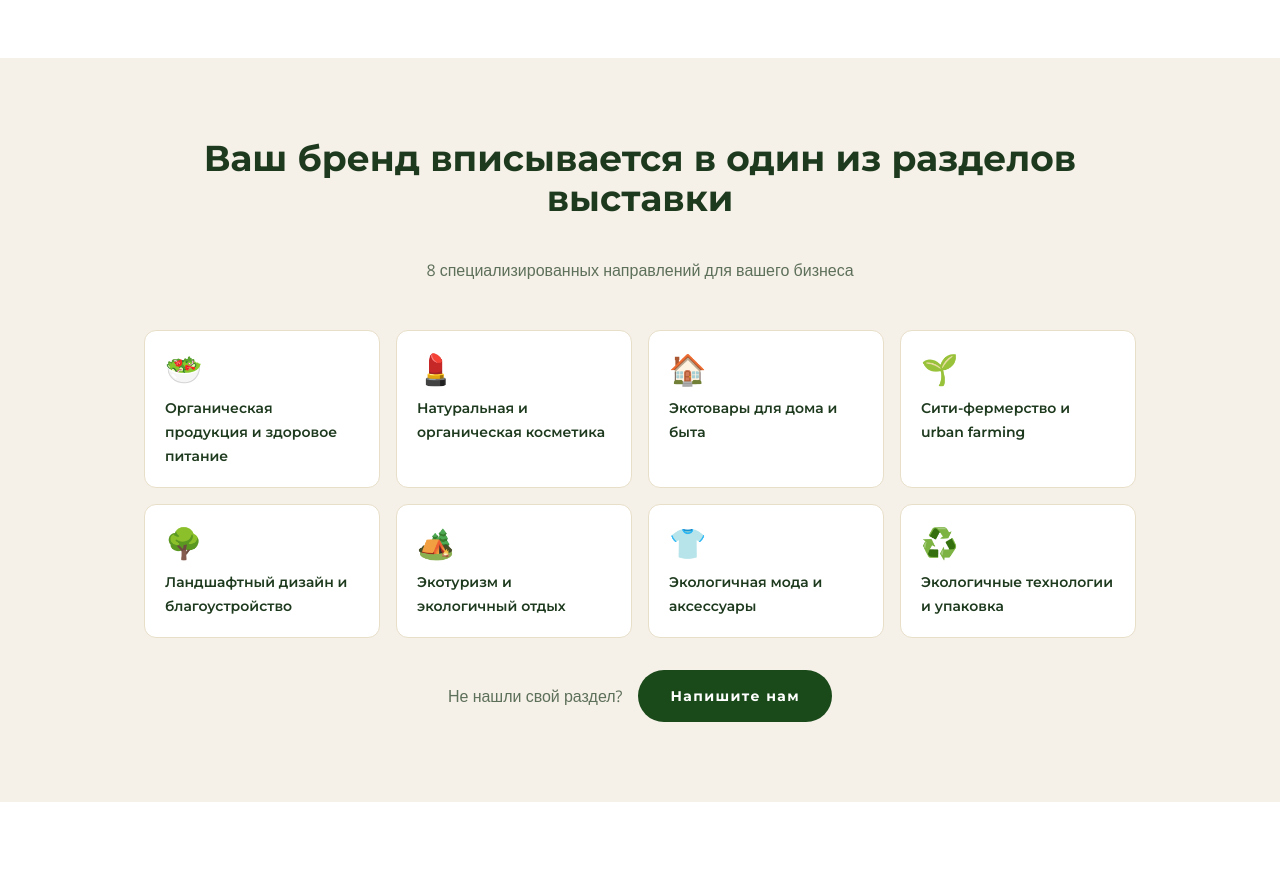
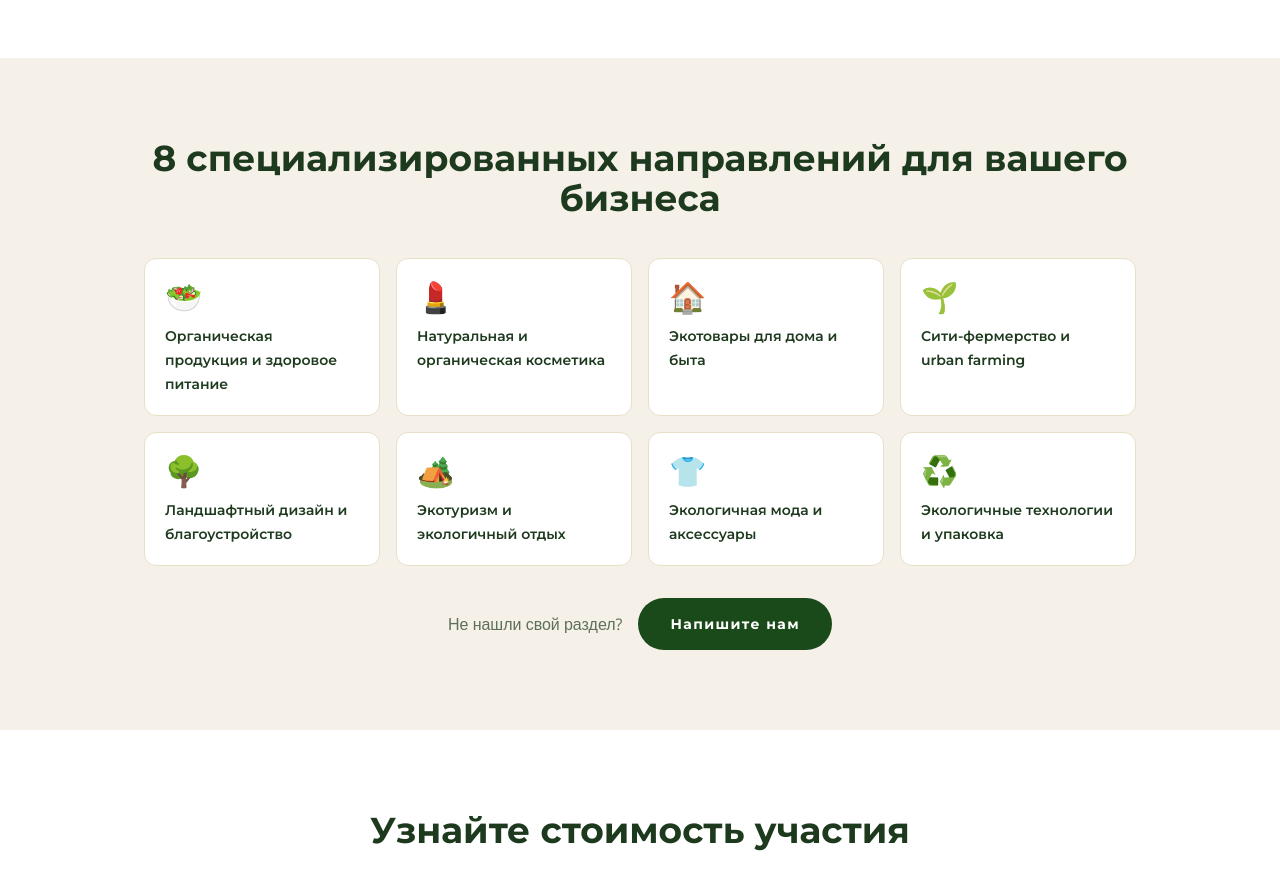
Before and after one commit to pr-poehali-dev/site-migration-greenexpo, a React (Vite) app: page /forexhibitor in a window 1280 px wide. Shown: the part 1420-2306 px from the top of the page. Built offline with nearby package versions, Linux system fonts and the light colour scheme.

Commit message:
feat: update forexhibitor brand section title

```diff
--- a/src/pages/ForExhibitor.tsx
+++ b/src/pages/ForExhibitor.tsx
@@ -295,10 +295,7 @@ export default function ForExhibitor() {
       {/* ===== ТЕМАТИЧЕСКИЕ РАЗДЕЛЫ ===== */}
       <section className="py-20" style={{ backgroundColor: 'var(--eco-beige)' }}>
         <div className="container mx-auto px-4 max-w-5xl">
-          <h2 className="section-title text-center mb-3">Ваш бренд вписывается в один из разделов выставки</h2>
-          <p className="text-center mb-12 font-opensans" style={{ color: 'var(--eco-text)', opacity: 0.7 }}>
-            8 специализированных направлений для вашего бизнеса
-          </p>
+          <h2 className="section-title text-center mb-12">8 специализированных направлений для вашего бизнеса</h2>
           <div className="grid grid-cols-2 md:grid-cols-4 gap-4 mb-8">
             {SEGMENTS.map((seg, i) => (
               <div key={i} className="card-eco p-5 rounded-2xl" style={{ backgroundColor: 'white', border: '1px solid var(--eco-beige-dark)' }}>
```
